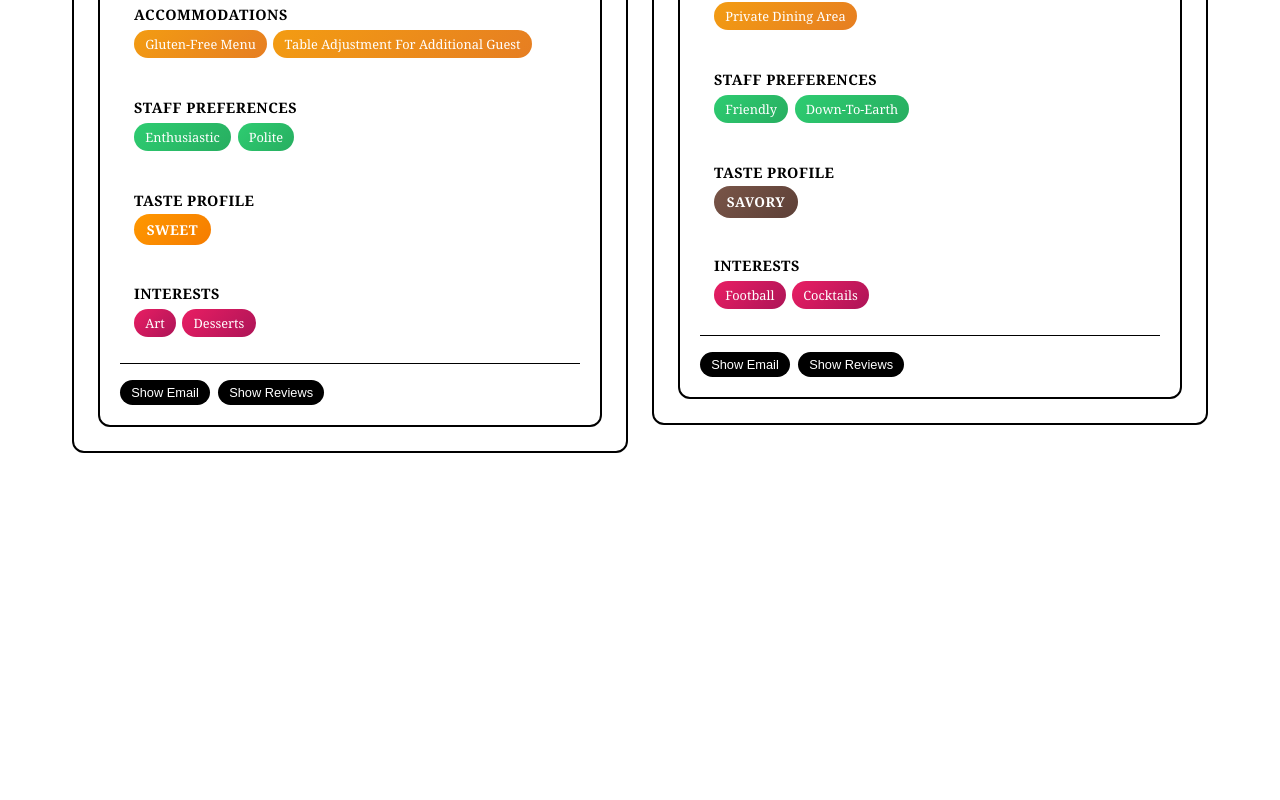
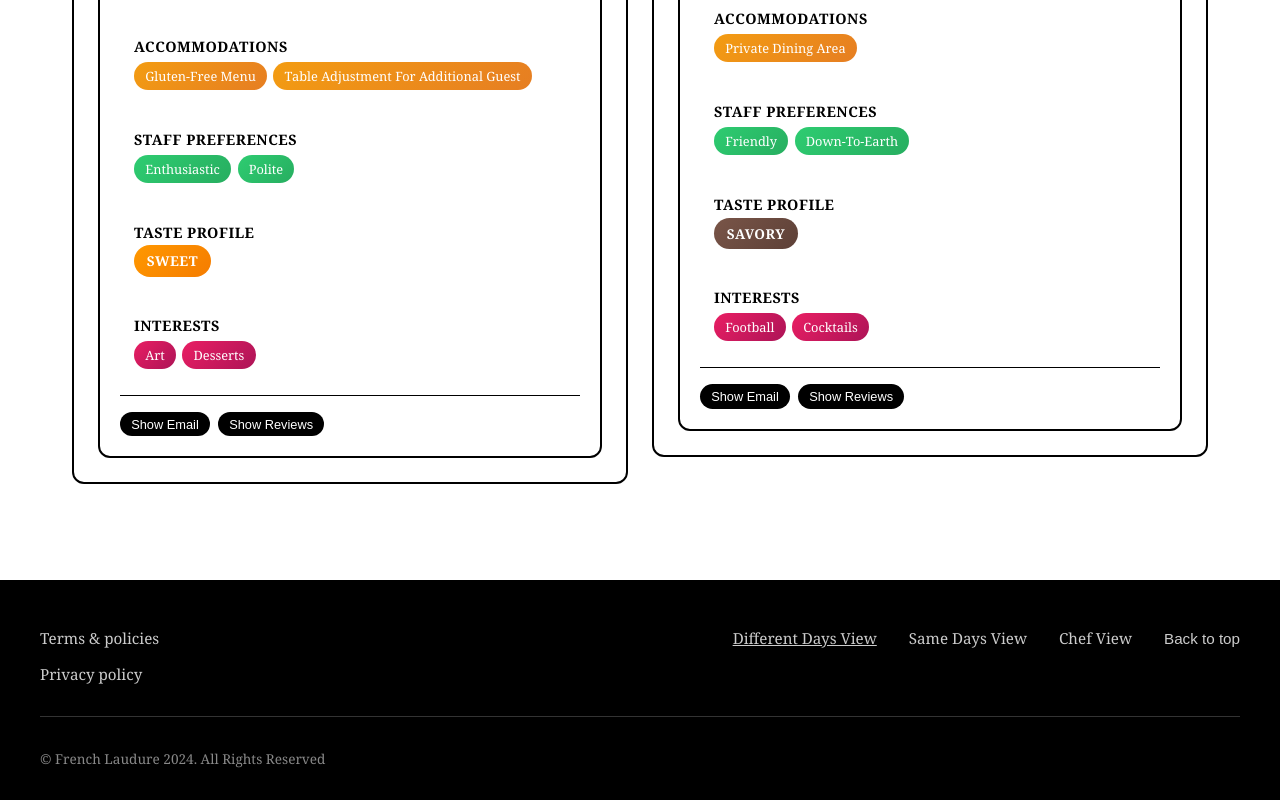
Before and after one commit to sagarvarma1/dining, a React (Create React App) app: page / in a window 1280 px wide. Shown: the part 732-1532 px from the top of the page. Before the commit the page ends 1217 px from the top, so only its background shows below. Built offline with nearby package versions, Linux system fonts and the light colour scheme.

Commit message:
added footer

```diff
--- a/src/App.css
+++ b/src/App.css
@@ -933,3 +933,92 @@ body {
     padding: 0.6rem 0.8rem;
   }
 }
+
+/* Footer Styles */
+.footer {
+  background: #000;
+  color: white;
+  padding: 3rem 2rem 2rem 2rem;
+  margin-top: 4rem;
+}
+
+.footer-content {
+  max-width: 1200px;
+  margin: 0 auto;
+  display: flex;
+  justify-content: space-between;
+  align-items: flex-start;
+  flex-wrap: wrap;
+  gap: 2rem;
+}
+
+.footer-left {
+  display: flex;
+  flex-direction: column;
+  gap: 1rem;
+}
+
+.footer-right {
+  display: flex;
+  gap: 2rem;
+  flex-wrap: wrap;
+  align-items: center;
+}
+
+.footer-link {
+  color: #ccc;
+  text-decoration: none;
+  font-size: 0.95rem;
+  transition: color 0.3s ease;
+}
+
+.footer-link:hover {
+  color: white;
+}
+
+.back-to-top {
+  background: none;
+  border: none;
+  color: #ccc;
+  font-size: 0.95rem;
+  cursor: pointer;
+  transition: color 0.3s ease;
+}
+
+.back-to-top:hover {
+  color: white;
+}
+
+.footer-bottom {
+  max-width: 1200px;
+  margin: 2rem auto 0 auto;
+  padding-top: 2rem;
+  border-top: 1px solid #333;
+  text-align: left;
+}
+
+.footer-bottom p {
+  color: #888;
+  font-size: 0.85rem;
+  margin: 0;
+}
+
+/* Responsive footer */
+@media (max-width: 768px) {
+  .footer {
+    padding: 2rem 1rem 1.5rem 1rem;
+  }
+
+  .footer-content {
+    flex-direction: column;
+    gap: 1.5rem;
+  }
+
+  .footer-right {
+    gap: 1.5rem;
+  }
+
+  .footer-bottom {
+    text-align: center;
+  }
+}
--- a/src/App.js
+++ b/src/App.js
@@ -242,13 +242,15 @@ function App() {
   };
 
   const renderInsightBadge = (value, className, justification = null) => {
-    if (!value) return null;
+    if (!value && value !== false) return null;
+
+    const displayText = typeof value === 'boolean' ? (value ? 'New Customer' : 'Returning Customer') : value;
 
     if (justification) {
       return (
         <div className="tooltip-container">
           <span className={`insight-badge ${className} has-tooltip`}>
-            {typeof value === 'boolean' ? (value ? 'New Customer' : 'Returning Customer') : value}
+            {displayText}
           </span>
           <div className="tooltip">
             {justification}
@@ -259,9 +261,16 @@ function App() {
 
     return (
       <span className={`insight-badge ${className}`}>
-        {typeof value === 'boolean' ? (value ? 'New Customer' : 'Returning Customer') : value}
+        {displayText}
       </span>
     );
+  };
+
+  const scrollToTop = () => {
+    window.scrollTo({
+      top: 0,
+      behavior: 'smooth'
+    });
   };
 
   if (showCalendar) {
@@ -453,6 +462,26 @@ function App() {
           )}
         </div>
       </main>
+
+      <footer className="footer">
+        <div className="footer-content">
+          <div className="footer-left">
+            <a href="#" className="footer-link">Terms & policies</a>
+            <a href="#" className="footer-link">Privacy policy</a>
+          </div>
+          <div className="footer-right">
+            <span className="footer-link active-view" style={{textDecoration: 'underline'}}>Different Days View</span>
+            <a href="#" className="footer-link">Same Days View</a>
+            <a href="#" className="footer-link">Chef View</a>
+            <button onClick={scrollToTop} className="back-to-top">
+              Back to top
+            </button>
+          </div>
+        </div>
+        <div className="footer-bottom">
+          <p>© French Laudure 2024. All Rights Reserved</p>
+        </div>
+      </footer>
     </div>
   );
 }
```
